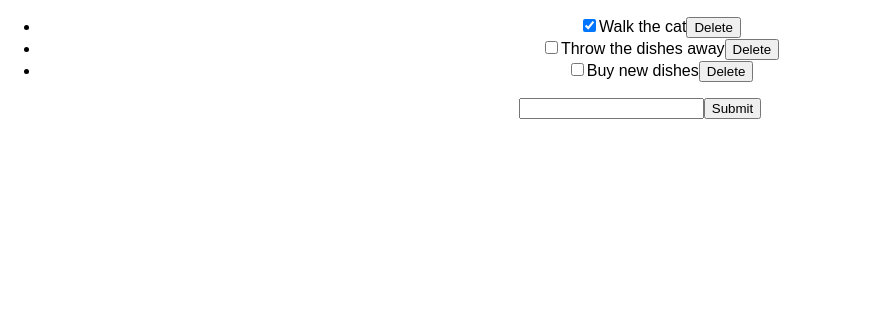
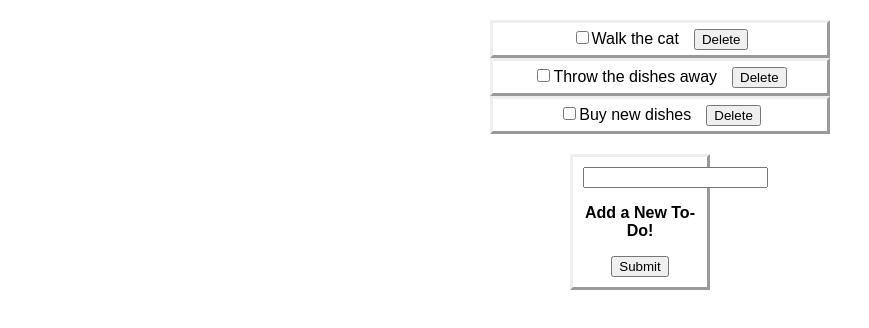
Before and after one commit to ctrachte/React-To-Do, a React (Create React App) app: page / in a window 1280 px wide. Shown: the top 328 px of the page, without its empty margins (0-869 px from the left). Built offline with nearby package versions, Linux system fonts and the light colour scheme.

Commit message:
add final touchup and styling

```diff
--- a/src/App.js
+++ b/src/App.js
@@ -10,7 +10,7 @@ class App extends Component {
     // A component's state is expected to be an object, so assign an object with a todos property to this.state. Make todos an array, and add several objects to the array.
     this.state = {
       todos: [
-        { description: 'Walk the cat', isCompleted: true }, //Each object will be a to-do with properties named  description and isCompleted.
+        { description: 'Walk the cat', isCompleted: false }, //Each object will be a to-do with properties named  description and isCompleted.
         { description: 'Throw the dishes away', isCompleted: false },
         { description: 'Buy new dishes', isCompleted: false }
       ],
@@ -52,8 +52,9 @@ class App extends Component {
             // and we can use it to convert raw data into an array of JSX elements that React will render into HTML.
           )}
         </ul>
-        <form onSubmit={ (e) => this.handleSubmit(e) }>
+        <form className="addNew" onSubmit={ (e) => this.handleSubmit(e) }>
           <input type="text" value={ this.state.newTodoDescription } onChange={ (e) => this.handleChange(e) } />
+            <p>Add a New To-Do!</p>
           <input type="submit" />
         </form>
       </div>
--- a/src/components/ToDo.js
+++ b/src/components/ToDo.js
@@ -7,7 +7,7 @@ class ToDo extends Component {
     return ( //The return method returns JSX, a syntax for defining HTML templates in JavaScript.
       <li>
         <input type="checkbox" checked={ this.props.isCompleted } onChange={ this.props.toggleComplete } />
-        <span>{ this.props.description }</span>
+        <span className="itemDescription">{ this.props.description }</span>
         <button onClick={ this.props.deleteTodo } >Delete</button>
       </li>
       // renders the isCompleted prop as the value of the checked property of an <input /> with a type attribute of  checkbox.
--- a/src/index.css
+++ b/src/index.css
@@ -1,5 +1,28 @@
 body {
-  margin: 0;
-  padding: 0;
   font-family: sans-serif;
 }
+.App {
+  margin-top: 20px;
+  margin-left: auto;
+  margin-right: auto;
+  max-width: 30%;
+}
+button {
+  margin-left: 15px;
+}
+li {
+  list-style-type: none;
+  border-style: outset;
+  padding: 5px;
+}
+
+.addNew {
+  display: block;
+  margin-top: 20px;
+  margin-left: auto;
+  margin-right: auto;
+  max-width: 30%;
+  border-style: outset;
+  padding: 10px;
+  font-weight: bold;
+}
```
